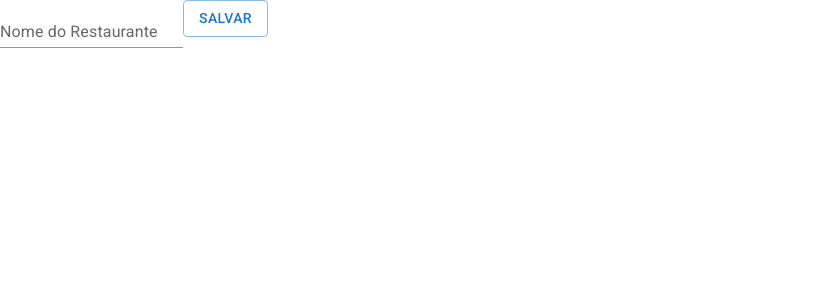
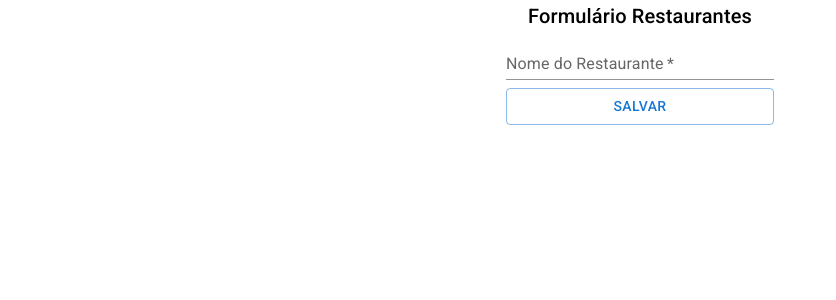
Before and after one commit to lucas648/All-food, a React (Create React App) app: page /admin/restaurantes/1 in a window 1280 px wide. Shown: the top 300 px of the page, without its empty margins (0-836 px from the left). Built offline with nearby package versions, Linux system fonts and the light colour scheme; no server answers; the HTML template or start-up script is replaced by a standard one.

Commit message:
colocando estilo no formulário

```diff
--- a/src/paginas/administracao/Restaurantes/FormularioRestaurante/index.tsx
+++ b/src/paginas/administracao/Restaurantes/FormularioRestaurante/index.tsx
@@ -1,36 +1,36 @@
-import { Button, TextField } from "@mui/material";
+import { Button, TextField, Typography, Box} from "@mui/material";
 import axios from "axios";
 import { useEffect, useState } from "react";
 import { useParams } from "react-router-dom";
 import IRestaurante from "../../../../interfaces/IRestaurante";
 
-    export default function FormularioRestaurante(){
+export default function FormularioRestaurante() {
 
   const [nomeRestaurante, setNomeRestaurante] = useState('');
 
   const parametros = useParams();
 
-      useEffect(()=>{
-        if(parametros.id){
+  useEffect(() => {
+    if (parametros.id) {
       axios.get<IRestaurante>(`http://localhost:8000/api/v2/restaurantes/${parametros.id}/`)
-            .then(resposta=>{
+        .then(resposta => {
           setNomeRestaurante(resposta.data.nome)
         })
     }
-      },[parametros])
+  }, [parametros])
 
-      const formSubmit = (evento: React.FormEvent<HTMLFormElement>)=>{
+  const formSubmit = (evento: React.FormEvent<HTMLFormElement>) => {
     evento.preventDefault();
 
-        if(parametros.id){
-            axios.put<IRestaurante>(`http://localhost:8000/api/v2/restaurantes/${parametros.id}/`,{nome: nomeRestaurante})
-            .then(resposta=>{
+    if (parametros.id) {
+      axios.put<IRestaurante>(`http://localhost:8000/api/v2/restaurantes/${parametros.id}/`, { nome: nomeRestaurante })
+        .then(resposta => {
           console.log(resposta.data)
           alert("Nome Alterado")
         })
-        }else{
-          axios.post('http://localhost:8000/api/v2/restaurantes/',{nome: nomeRestaurante})
-            .then(resposta=>{
+    } else {
+      axios.post('http://localhost:8000/api/v2/restaurantes/', { nome: nomeRestaurante })
+        .then(resposta => {
           console.log(resposta.data)
           alert("restaurante cadastrado")
         })
@@ -38,20 +38,29 @@
   }
 
 
-      return(
-        <form onSubmit={formSubmit}>
+  return (
+    <Box sx={{display:'flex', flexDirection:'column', alignItems:'center'}}>
+      <Typography component="h1" variant="h6">Formulário Restaurantes</Typography>
+      <Box component='form' onSubmit={formSubmit}>
         <TextField
           value={nomeRestaurante}
-            onChange={(evento)=> setNomeRestaurante(evento.target.value)}
+          onChange={(evento) => setNomeRestaurante(evento.target.value)}
           label="Nome do Restaurante"
           variant="standard"
+          fullWidth
+          required
         />
         <Button
+        sx={{
+          marginTop: 1
+        }}
           type="submit"
           variant="outlined"
+          fullWidth
         >
           Salvar
         </Button>
-        </form>
+      </Box>
+    </Box>
   )
 }
```
Lines whose indentation alone changed are shown as unchanged.
